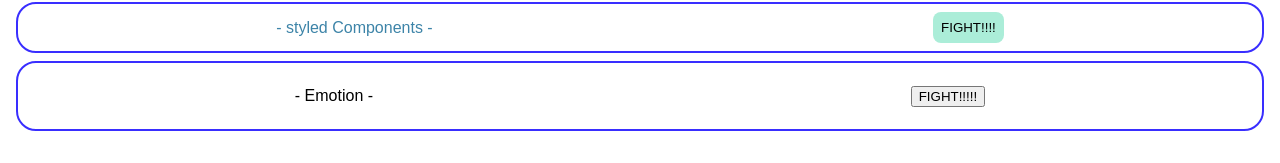
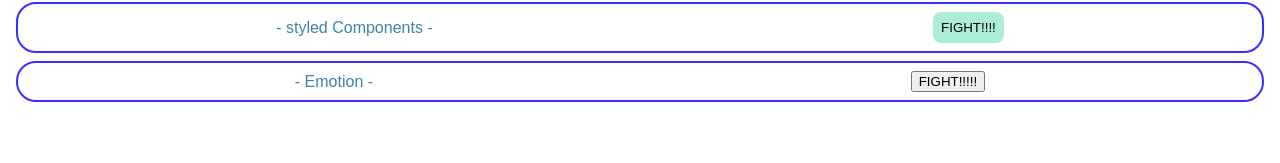
Before and after one commit to takayuki-s/react-practice4, a React (Create React App) app: page / in a window 1280 px wide. Shown: the part 124-287 px from the top of the page. Built offline with nearby package versions, Linux system fonts and the light colour scheme.

Commit message:
InlineStylesと同じ書き方でCSS適用

```diff
--- a/src/components/Emotion.jsx
+++ b/src/components/Emotion.jsx
@@ -12,9 +12,13 @@
     justify-content: space-around;
     align-items: center;
   `;
+  const titleStyle = css({
+    margin: 0,
+    color: "#3d84a8"
+  });
   return (
     <div css={containerStyle}>
-      <p>- Emotion -</p>
+      <p css={titleStyle}>- Emotion -</p>
       <button>FIGHT!!!!!</button>
     </div>
   );
```
